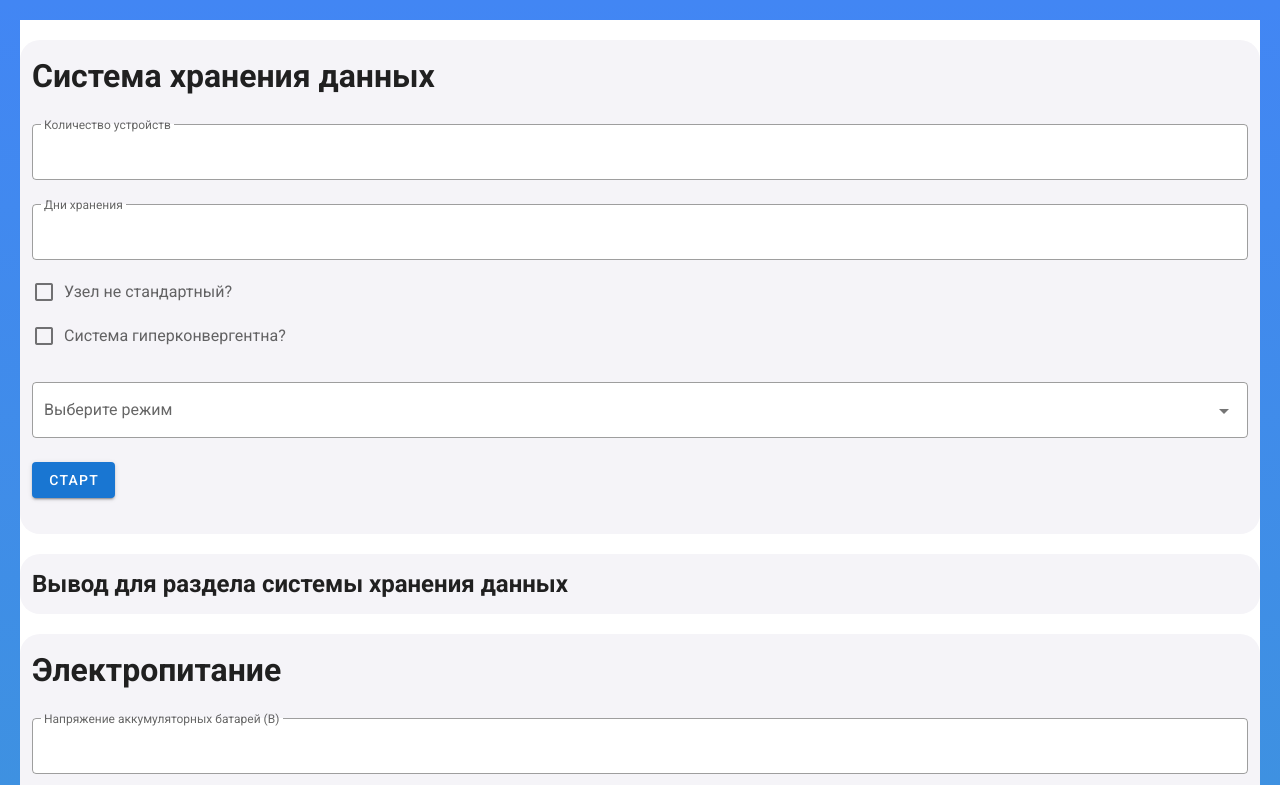
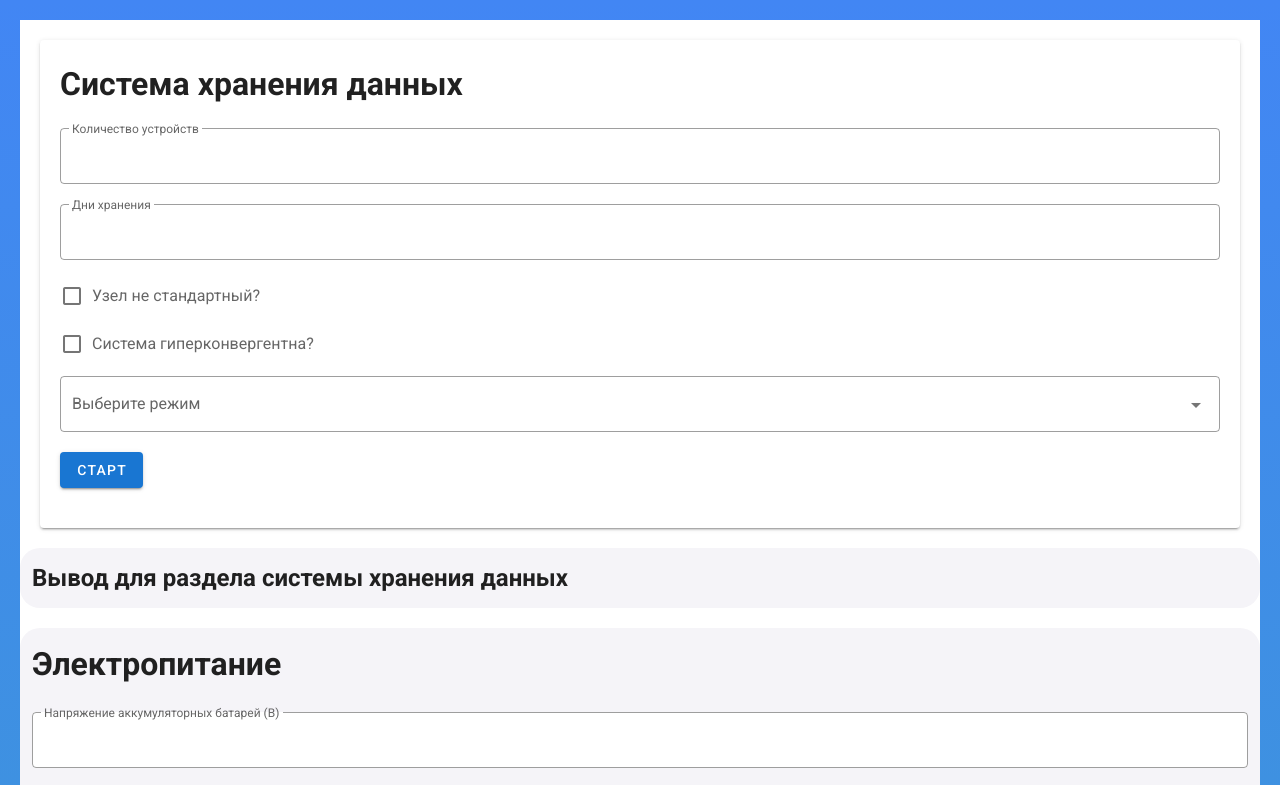
Before and after one commit to Axm749/PD_VUE_2, a Vue app: page / in a window 1280 px wide. Shown: the top 785 px of the page. Built offline with nearby package versions, Linux system fonts and the light colour scheme.

Commit message:
v-for implement 1

```diff
--- a/src/App.vue
+++ b/src/App.vue
@@ -9,6 +9,7 @@
     <power
     ref="npower"
     />
+
     <condition
     ref="nusli"
     />
--- a/src/components/shd.vue
+++ b/src/components/shd.vue
@@ -1,8 +1,12 @@
 <template>
   <div>
-    <v-container style="border-radius: 20px" fluid>
-      <h1>Система хранения данных</h1>
-      <br />
+    <v-card
+      class="pa-5 ma-5"
+    >
+      <h1 class="mb-5">Система хранения данных</h1>
+
+
+
       <v-text-field
         outlined
         type="number"
@@ -12,8 +16,9 @@
         :rules="rule"
         hide-details="auto"
         v-model.number="users"
-      ></v-text-field>
-      <br />
+        class="mb-5"
+      />
+
       <v-text-field
         flat
         type="number"
@@ -24,22 +29,25 @@
         :rules="rule"
         hide-details="auto"
         v-model.number="days"
-      ></v-text-field>
+        class="mb-5"
+      />
 
       <v-checkbox
         info
         hide-details
         label="Узел не стандартный?"
         v-model="standart"
-      >
-      </v-checkbox>
+        class="mb-5"
+      />
+
       <v-checkbox
         info
         hide-details
         label="Система гиперконвергентна?"
         v-model="converg"
-      >
-      </v-checkbox>
+        class="mb-5"
+      />
+
       <template v-if="converg">
         <v-dialog
           v-model="dialog1"
@@ -49,8 +57,8 @@
         >
           <template v-slot:activator="{ props1 }">
             <v-btn
-              class="mt-2"
-              max-width="100%"
+              class="mt-2 mb-5"
+              width="100%"
               color="primary"
               v-bind="props1"
               @click="getConverg"
@@ -58,11 +66,16 @@
               Настройки сервера
             </v-btn>
           </template>
-          <v-container fluid>
-            <h1>Настройки сервера</h1>
-            <br>
+
+
+          <!-- <v-card
+            class="pa-5 mb-5"
+            outlined
+          >
+            <h1 class="mb-5">Настройки сервера</h1>
+
               <v-text-field
-                flat
+
                 type="number"
                 required
                 outlined
@@ -71,10 +84,11 @@
                 :rules="rule"
                 hide-details="auto"
                 v-model="ManageServer_capacity"
-              ></v-text-field>
-              <br>
+                class="mb-5"
+              />
+
               <v-text-field
-                flat
+
                 type="number"
                 required
                 outlined
@@ -83,10 +97,11 @@
                 :rules="rule"
                 hide-details="auto"
                 v-model.number="ManageServer_count"
-              ></v-text-field>
-              <br>
+                class="mb-5"
+              />
+
               <v-text-field
-                flat
+
                 type="number"
                 required
                 outlined
@@ -95,10 +110,11 @@
                 :rules="rule"
                 hide-details="auto"
                 v-model.number="ArchManageServer_capacity"
-              ></v-text-field>
-              <br>
+                class="mb-5"
+              />
+
               <v-text-field
-                flat
+
                 type="number"
                 required
                 outlined
@@ -107,11 +123,12 @@
                 :rules="rule"
                 hide-details="auto"
                 v-model.number="ArchManageServer_count"
-              ></v-text-field>
+                class="mb-5"
+              />
+
               <div v-if="options.value == 'video'">
-                <br>
                 <v-text-field
-                flat
+
                   type="number"
                   required
                   outlined
@@ -120,10 +137,11 @@
                   :rules="rule"
                   hide-details="auto"
                   v-model.number="ArchVideoServer_capacity"
-              ></v-text-field>
-              <br>
+                  class="mb-5"
+                />
+
                 <v-text-field
-                flat
+
                   type="number"
                   required
                   outlined
@@ -132,10 +150,11 @@
                   :rules="rule"
                   hide-details="auto"
                   v-model.number="ArchVideoServer_count"
-              ></v-text-field>
-              <br>
+                  class="mb-5"
+                />
+
                 <v-text-field
-                flat
+
                   type="number"
                   required
                   outlined
@@ -144,10 +163,11 @@
                   :rules="rule"
                   hide-details="auto"
                   v-model.number="SituationVideoServer_capacity"
-              ></v-text-field>
-              <br>
+                  class="mb-5"
+                />
+
                 <v-text-field
-                flat
+
                   type="number"
                   required
                   outlined
@@ -156,11 +176,12 @@
                   :rules="rule"
                   hide-details="auto"
                   v-model.number="SituationVideoServer_count"
-              ></v-text-field>
+                  class="mb-5"
+                />
               </div>
-              <br>
+
               <v-text-field
-                flat
+
                 type="number"
                 required
                 outlined
@@ -169,10 +190,11 @@
                 :rules="rule"
                 hide-details="auto"
                 v-model.number="ConnectServer_capacity"
-              ></v-text-field>
-              <br>
+                class="mb-5"
+              />
+
               <v-text-field
-                flat
+
                 type="number"
                 required
                 outlined
@@ -181,11 +203,103 @@
                 :rules="rule"
                 hide-details="auto"
                 v-model.number="ConnectServer_count"
-              ></v-text-field>
-          </v-container>
+              />
+
+
+
+
+
+
+
+
+
+          </v-card> -->
+          <v-card
+            outlined
+            class="pa-5 mb-5"
+          >
+
+            <h1>Дополнительные сервера</h1>
+
+
+            <div
+              v-for="(server, index) in convServParam"
+              :key="index"
+              class="mb-5"
+            >
+
+              <br>
+              <v-text-field
+                v-model="server.title"
+                required
+                outlined
+                clearable
+                label="название"
+                prepend-icon="mdi-table-column"
+                placeholder="hello"
+                :rules="rule"
+                hide-details="auto"
+                class="mb-5"
+              />
+
+              <v-text-field
+                v-model="server.count"
+                type="number"
+                required
+                outlined
+                clearable
+                prepend-icon="mdi-counter"
+                label="количество (шт)"
+                :rules="rule"
+                hide-details="auto"
+                class="mb-5"
+              />
+
+              <v-text-field
+                v-model="server.volume"
+                type="number"
+                required
+                outlined
+                clearable
+                prepend-icon="mdi-disc-player"
+                label="объём (ГБ)"
+                :rules="rule"
+                hide-details="auto"
+                class="mb-5"
+              />
+              <v-btn
+                color="error"
+                @click="deleteItem(server, index)"
+                class="mb-5"
+              >  <v-icon>mdi-trash-can</v-icon>  удалить </v-btn>
+              <hr>
+
+            </div>
+
+            <v-btn
+              color="primary"
+              @click="extendConvServParamList"
+              class="mb-5"
+            >добавить</v-btn>
+
+            <v-btn
+              color="success"
+              @click="sumItUp"
+              class="mb-5"
+            >суммарный объём серверов</v-btn>
+
+
+
+
+
+          </v-card>
+
+
         </v-dialog>
       </template>
-      <br />
+
+
+
       <div v-show="standart">
         <v-text-field
           flat
@@ -223,8 +337,9 @@
         item-text="name"
         item-value="value"
         label="Выберите режим"
-      ></v-select>
-      <br />
+        class="mb-5"
+      />
+
       <v-text-field
         ref="mBRRef"
         required
@@ -238,9 +353,14 @@
         :rules="rule"
         hide-details="auto"
         v-model.number="mBR"
+        class="mb-5"
       ></v-text-field>
-      <v-btn @click="start" color="primary">Старт</v-btn>
-      <br /><br />
+      <v-btn
+        @click="start"
+        color="primary"
+        class="mb-5"
+      >Старт</v-btn>
+      <br>
       <template v-if="options.value == 'video'">
         <v-dialog
           v-model="dialog"
@@ -262,7 +382,7 @@
           <video1 @cam_bitrate="getMbrVideo" />
         </v-dialog>
       </template>
-    </v-container>
+    </v-card>
     <v-container fluid>
       <h2>Вывод для раздела системы хранения данных</h2>
       <div v-show="started">
@@ -294,6 +414,15 @@ export default {
   },
   data() {
     return {
+      convServParam: [
+        {id: 0, title: `сервер управления`, count: 1, volume: 10,},
+        {id: 1, title: `сервер архивного управления`, count: 1, volume: 20,},
+        {id: 2, title: `сервер сопряжения`, count: 1, volume: 20,}
+      ],
+      sumItUpAnswer: 0, //объём всех серверов вместе взятых, ГБ
+
+
+
       started: false,
       volume3: 0, //Полезная ёмкость с учетом резерва
       volume2: 0, //Объём с резервным копированием
@@ -333,6 +462,47 @@ export default {
     };
   },
   methods: {
+    extendConvServParamList(){
+      // console.log('hello, making a new member')
+      // console.log(this.convServParam)
+      // console.log(this.convServParam.length)
+      // console.log(this.convServParam[this.convServParam.length-1])
+      this.convServParam.push({
+        id: this.convServParam.length,
+        title: `type idk`,
+        count: 1,
+        volume: 0,
+      })
+
+      // console.log(this.convServParam)
+    },
+
+
+    deleteItem: function (item, index) {
+      if(this.convServParam[index] === item) {
+      // The template passes index as the second parameter to avoid indexOf,
+      // it will be better for the performance especially for one large array
+      // (because indexOf actually loop the array to do the match)
+        this.convServParam.splice(index, 1)
+        // console.log(this.convServParam)
+      } else {
+        let found = this.convServParam.indexOf(item)
+        this.convServParam.splice(found, 1)
+      }
+    },
+
+
+    sumItUp(){
+      this.sumItUpAnswer = 0
+      this.convServParam.forEach( servParam => {
+        this.sumItUpAnswer += (servParam.count*servParam.volume)
+      })
+      console.log( `${this.sumItUpAnswer} ГБ      ${this.sumItUpAnswer/1024} ТБ`)
+      return this.sumItUpAnswer
+    },
+
+
+
     getMbrVideo() {
       console.log("cams_Mbr", (this.mBr = localStorage.getItem("Bitrate")));
       this.video = true;
@@ -403,22 +573,9 @@ export default {
         let disc_group =0
         if(this.convergChecked){
 
+        server_volume = this.sumItUp()/1024
+        console.log('объём сервера (ТБ)', server_volume)
 
-        if(this.options.value != 'video')
-        (
-        this.ArchVideoServer_capacity = 0,
-        this.ArchVideoServer_count =0,
-        this.SituationVideoServer_capacity=0,
-        this.SituationVideoServer_count=0
-        )
-        console.log('СУ', this.ManageServer_count, '   ', this.ManageServer_capacity)
-        console.log('СУА', this.ArchManageServer_count, '   ', this.ArchManageServer_capacity)
-        console.log('СОПР', this.ConnectServer_count, '   ', this.ConnectServer_capacity)
-        console.log('СИТУАЦИИ', this.SituationVideoServer_count, '   ', this.SituationVideoServer_capacity)
-        console.log('СУВА', this.ArchVideoServer_count, '   ', this.ArchVideoServer_capacity)
-
-        server_volume = +this.ManageServer_capacity/1024*+this.ManageServer_count+this.ArchManageServer_capacity/1024*+this.ArchManageServer_count+ this.ArchVideoServer_capacity/1024*+this.ArchManageServer_count+ this.ConnectServer_capacity/1024*+this.ConnectServer_count+this.SituationVideoServer_capacity/1024*+this.SituationVideoServer_count
-        console.log('объём сервера', server_volume)
         disc_group = Math.ceil(server_volume*2 / 0.85);
         this.volume2 = Math.ceil(disc_group+2*this.volume1)
         console.log('Объём с резервным копированием', this.volume2)
@@ -506,7 +663,7 @@ export default {
 
 <style>
 .v-text-field {
-  margin-bottom: 10px;
+  margin-bottom: 20px;
   border-radius: 8px;
   background-color: white;
 }
```
Lines whose indentation alone changed are shown as unchanged.
